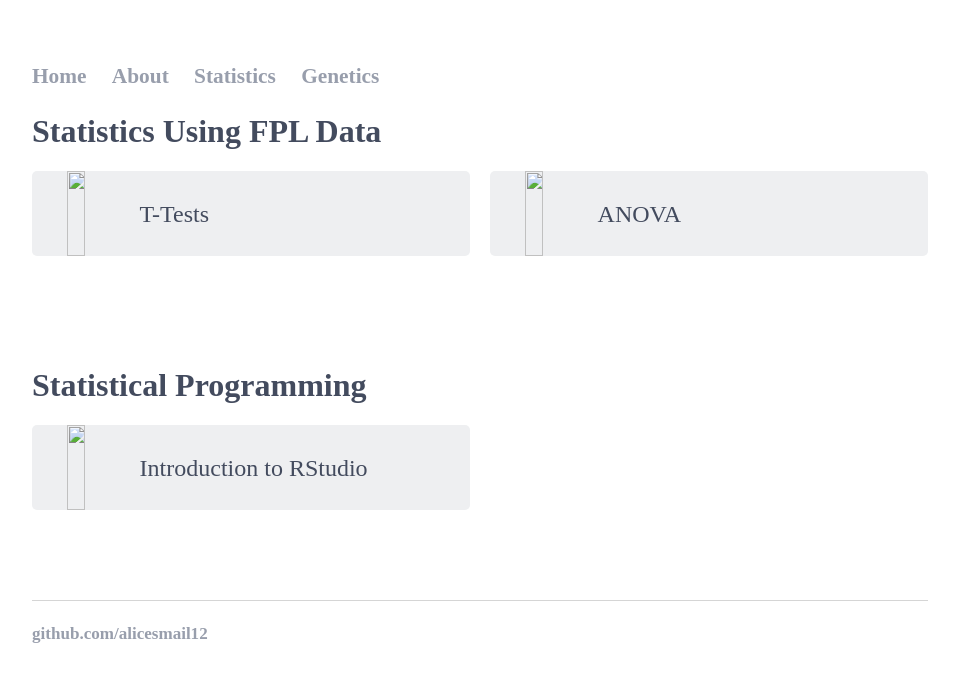
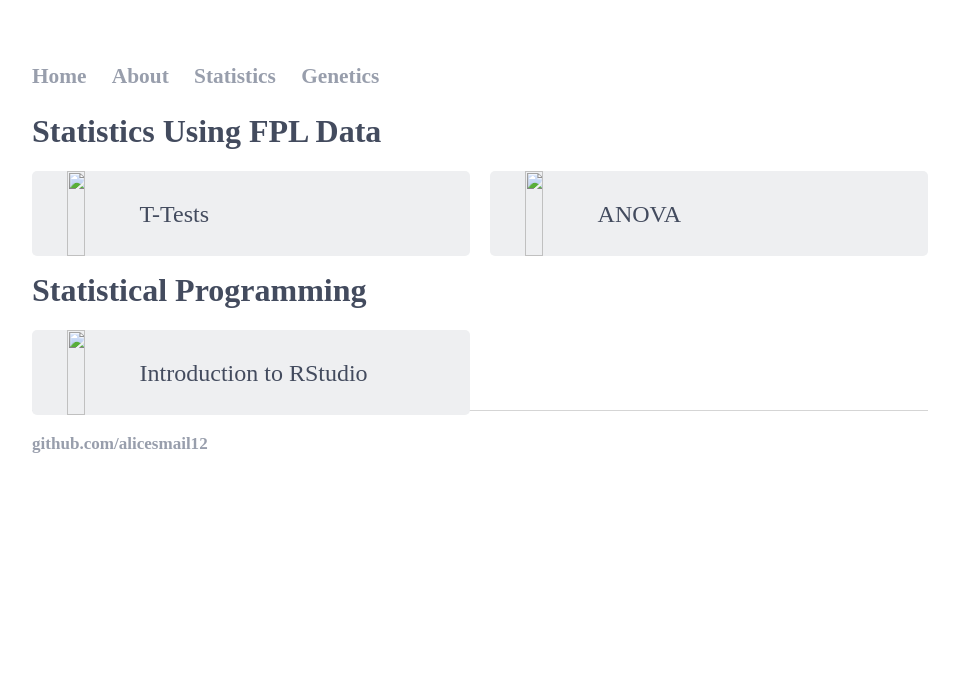
Before and after one commit to alicesmail12/alicesmail12.github.io, a Jekyll site: the page built from Statistics/index.html, in a window 1280 px wide. Shown: the top 682 px of the page, without its empty margins (160-1119 px from the left). Built offline with Jekyll 4.4.1, drawn with Linux system fonts in a browser that asks for light colours; some web fonts are replaced.

Commit message:
Update index.html

```diff
--- a/Statistics/index.html
+++ b/Statistics/index.html
@@ -10,7 +10,7 @@ title: Statistics
 
 .portfolio {
     display: grid;
-    grid-template-rows: 80px 80px;
+    grid-template-rows: 80px;
     grid-template-columns: repeat(2, 1fr);
     row-gap: 15px;
     column-gap: 20px
```
